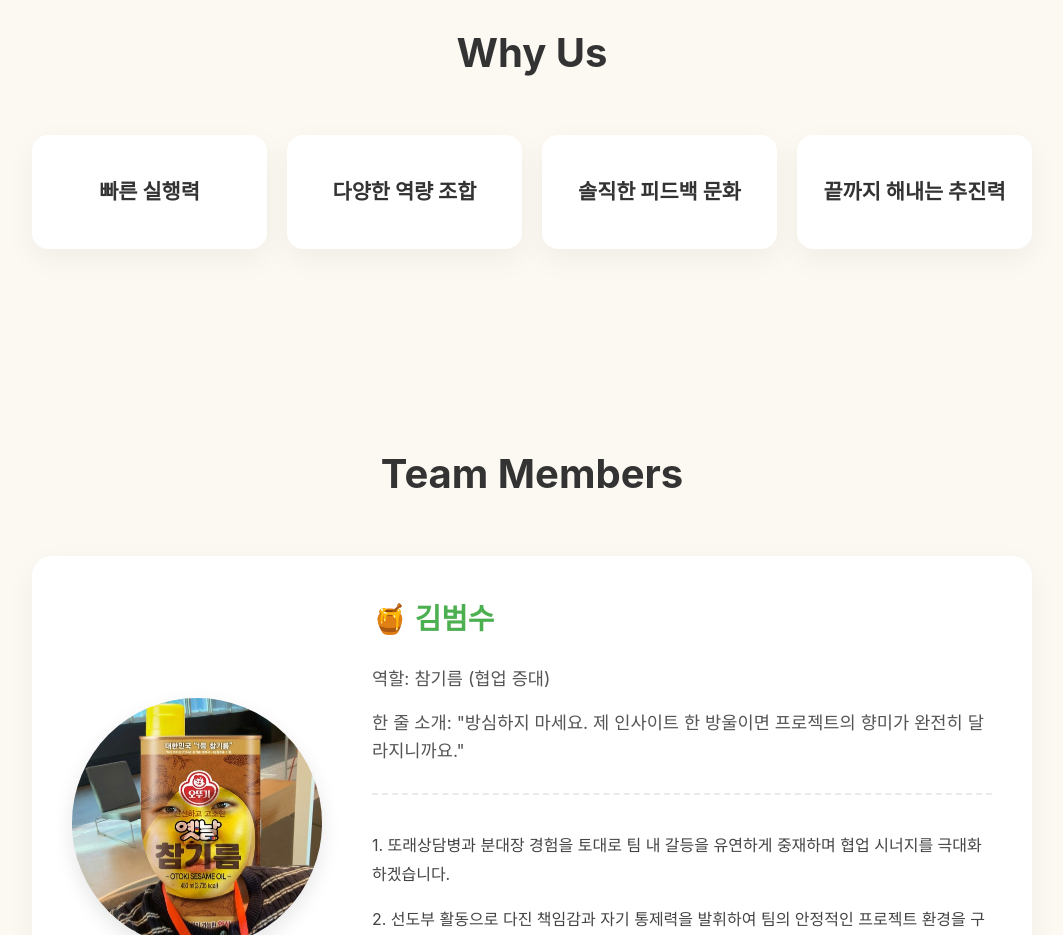
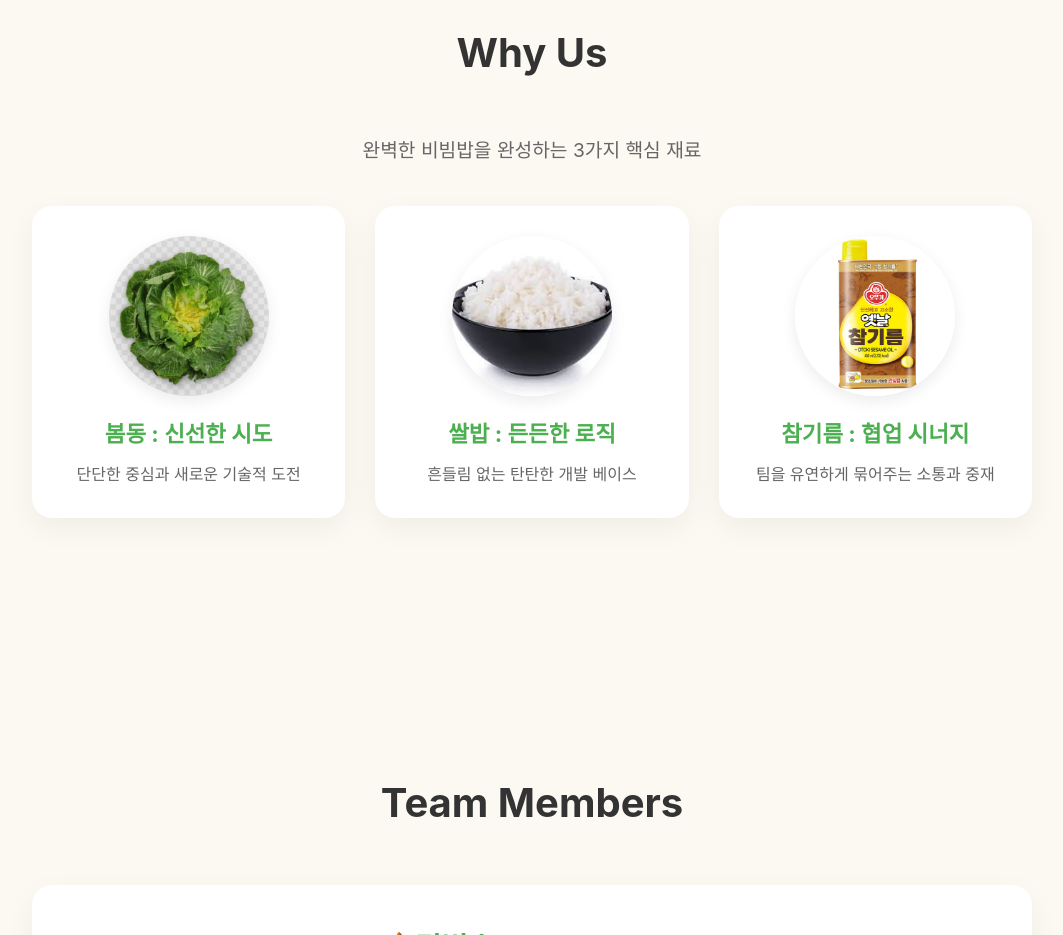
Before and after one commit to chaeunshin/AI-StartUp-Problem-Solving, a plain HTML site: page index.html in a window 1280 px wide. Shown: the part 2220-3155 px from the top of the page, without its empty margins (108-1171 px from the left). Drawn offline with Linux system fonts and the light colour scheme; a web font is replaced by a local one.

Commit message:
change why us part

```diff
--- a/index.html
+++ b/index.html
@@ -42,18 +42,29 @@
 
     <section id="why-us" class="why-us-section fade-in">
         <h2>Why Us</h2>
-        <div class="strength-cards">
-            <div class="strength-card">
-                <h3>빠른 실행력</h3>
+        <p class="section-desc" style="text-align: center; margin-bottom: 40px; color: #666; font-size: 1.2rem;">완벽한 비빔밥을 완성하는 3가지 핵심 재료</p>
+
+        <div class="ingredient-cards">
+            <div class="ingredient-card">
+                <div class="ingredient-img-wrapper">
+                    <img src="봄동.jpg" alt="봄동">
+                </div>
+                <h3>봄동 : 신선한 시도</h3>
+                <p>단단한 중심과 새로운 기술적 도전</p>
             </div>
-            <div class="strength-card">
-                <h3>다양한 역량 조합</h3>
+            <div class="ingredient-card">
+                <div class="ingredient-img-wrapper">
+                    <img src="쌀밥.jpeg" alt="쌀밥">
+                </div>
+                <h3>쌀밥 : 든든한 로직</h3>
+                <p>흔들림 없는 탄탄한 개발 베이스</p>
             </div>
-            <div class="strength-card">
-                <h3>솔직한 피드백 문화</h3>
-            </div>
-            <div class="strength-card">
-                <h3>끝까지 해내는 추진력</h3>
+            <div class="ingredient-card">
+                <div class="ingredient-img-wrapper">
+                    <img src="참기름.jpeg" alt="참기름">
+                </div>
+                <h3>참기름 : 협업 시너지</h3>
+                <p>팀을 유연하게 묶어주는 소통과 중재</p>
             </div>
         </div>
     </section>
--- a/style.css
+++ b/style.css
@@ -399,7 +399,6 @@ h2 {
     display: block;
 }
 
-/* Scroll Animation Classes */
 .fade-in {
     opacity: 0;
     transform: translateY(30px);
@@ -422,3 +421,56 @@ h2 {
     opacity: 1;
     transform: translate(0, 0);
 }
+
+/* Ingredient Cards Styles */
+.ingredient-cards {
+    display: grid;
+    grid-template-columns: repeat(auto-fit, minmax(250px, 1fr));
+    gap: 30px;
+    margin-bottom: 60px;
+}
+
+.ingredient-card {
+    background: var(--card-bg);
+    border-radius: 20px;
+    padding: 30px 20px;
+    text-align: center;
+    box-shadow: 0 10px 30px rgba(0,0,0,0.05);
+    transition: transform 0.3s ease;
+}
+
+.ingredient-card:hover {
+    transform: translateY(-10px);
+}
+
+.ingredient-img-wrapper {
+    width: 160px;
+    height: 160px;
+    margin: 0 auto 20px;
+    border-radius: 50%;
+    overflow: hidden;
+    background-color: #fff;
+    box-shadow: 0 5px 15px rgba(0,0,0,0.08);
+    display: flex;
+    align-items: center;
+    justify-content: center;
+}
+
+.ingredient-img-wrapper img {
+    width: 100%;
+    height: 100%;
+    object-fit: cover;
+}
+
+.ingredient-card h3 {
+    color: var(--primary-color);
+    font-size: 1.4rem;
+    margin-top: 0;
+    margin-bottom: 10px;
+}
+
+.ingredient-card p {
+    color: #666;
+    font-size: 1rem;
+    margin: 0;
+}
```
Also changed, not shown: 봄동.jpg (added), 쌀밥.jpeg (added), 참기름.jpeg (added).
